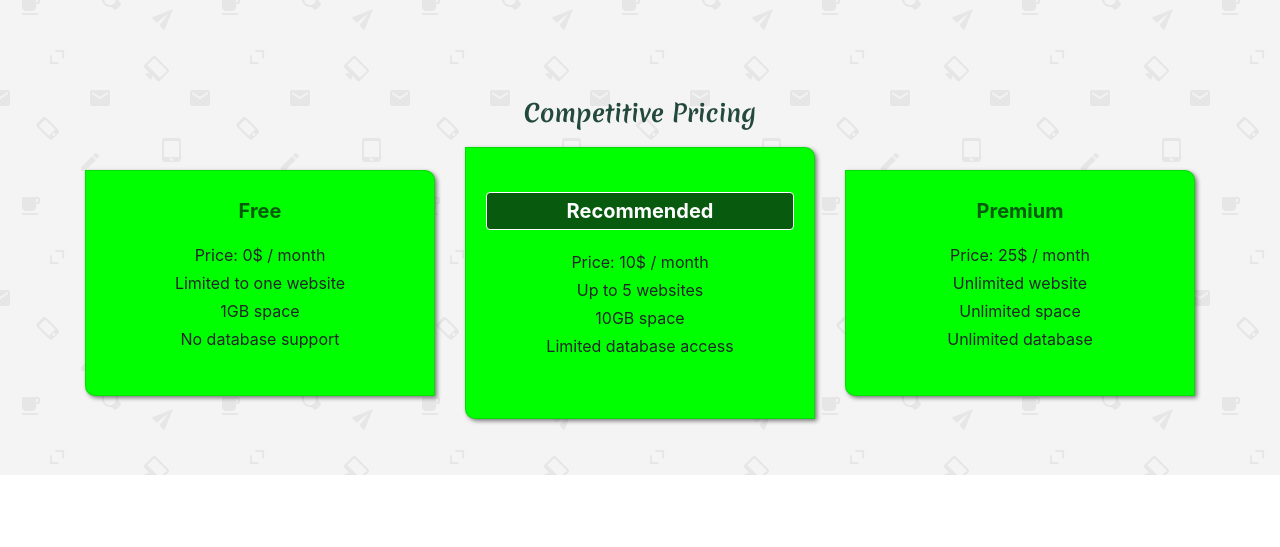
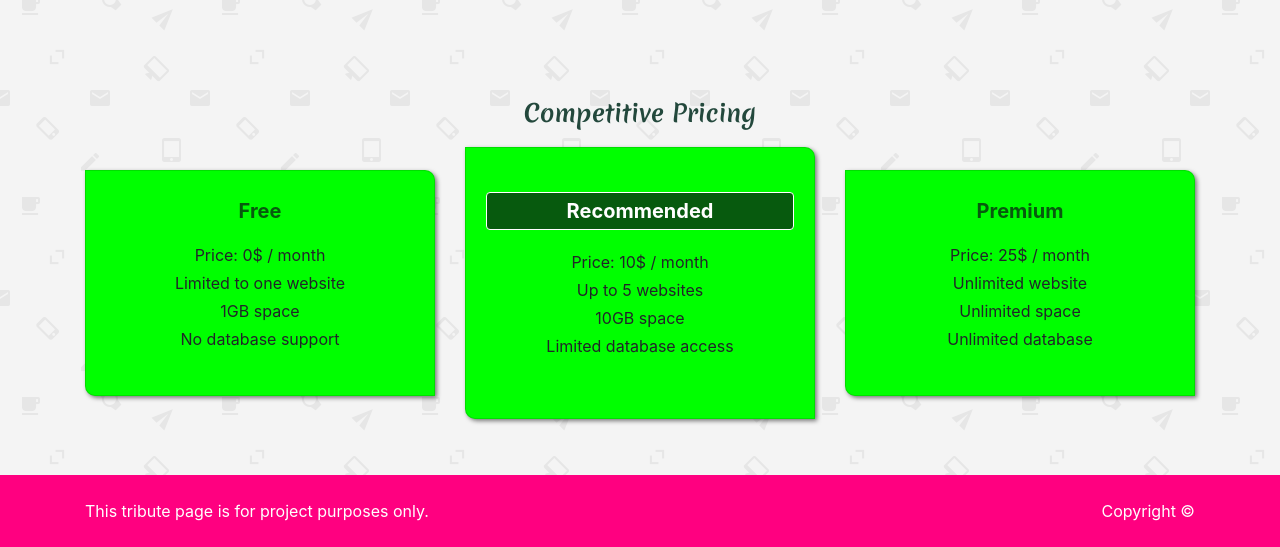
Before and after one commit to adingal/03-landing-page, a website built with webpack: page src/index.html in a window 1280 px wide. Shown: the part 960-1507 px from the top of the page. Before the commit the page ends 1435 px from the top, so only its background shows below. Built offline with nearby package versions, Linux system fonts and the light colour scheme.

Commit message:
Create footer and add javacript for copyright year automation

```diff
--- a/src/index.html
+++ b/src/index.html
@@ -75,7 +75,7 @@
   </section>
 
   <!-- pricing -->
-  <div id="pricing" class="py-5">
+  <section id="pricing" class="py-5">
     <div class="container">
       <h1 class="text-center">Competitive Pricing</h1>
       <div class="row">
@@ -132,7 +132,21 @@
         </div>
       </div>
     </div>
-  </div>
+  </section>
+
+  <!-- main footer -->
+  <footer id="main-footer" class="py-2 text-white">
+    <div class="container pt-3">
+      <div class="row">
+        <div class="col-6 d-none d-md-block">
+          <p>This tribute page is for project purposes only.</p>
+        </div>
+        <div class="col text-right">
+          <p>Copyright &copy; <span id="year"></span></p>
+        </div>
+      </div>
+    </div>
+  </footer>
 
   <!-- scripts -->
   <script src="https://code.jquery.com/jquery-3.4.1.min.js" integrity="sha256-CSXorXvZcTkaix6Yvo6HppcZGetbYMGWSFlBw8HfCJo=" crossorigin="anonymous"></script>
--- a/src/js/index.js
+++ b/src/js/index.js
@@ -0,0 +1,4 @@
+import * as date_functions from '../../../helper_functions/date';
+
+const indexYear = document.getElementById('year');
+date_functions.insertDate(indexYear);
```
Also changed, not shown: dist/css/index.css.
